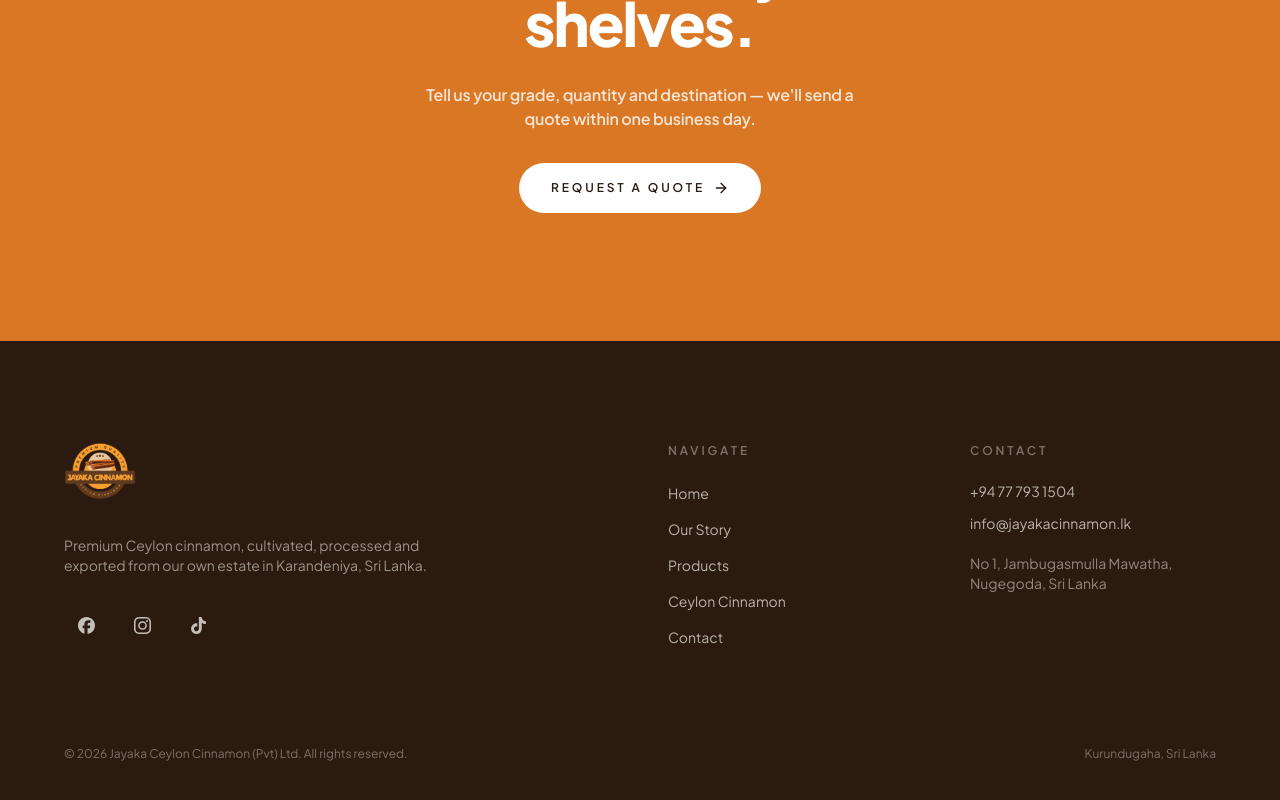
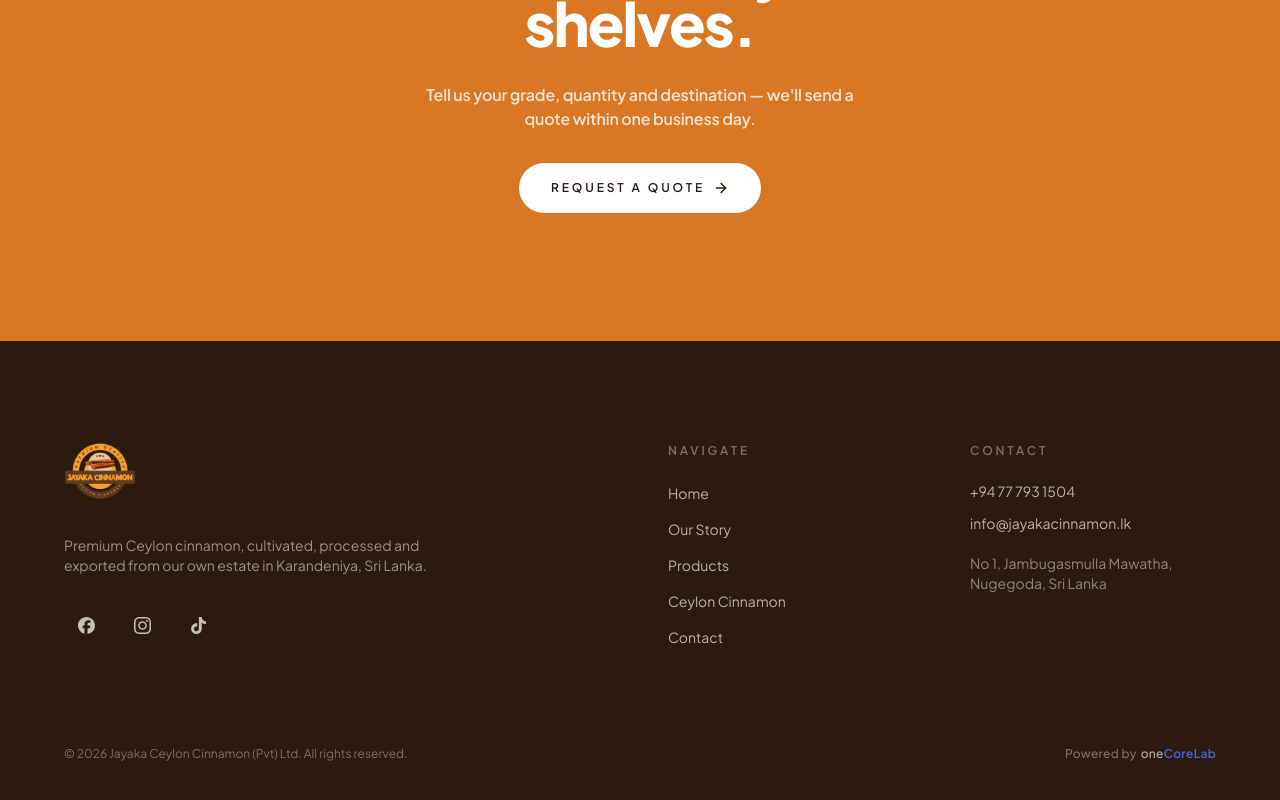
Before and after one commit to sahan2323/Jayaka3DWeb, a Next.js app: page /ceylon-cinnamon in a window 1280 px wide. Shown: the part 3528-4328 px from the top of the page. Built offline with nearby package versions, Linux system fonts and the light colour scheme.

Commit message:
added Pwoered by oneCoreLab to navbar and footer

```diff
--- a/src/components/layout/Footer.tsx
+++ b/src/components/layout/Footer.tsx
@@ -3,6 +3,7 @@
 import { navLinks } from "@/components/navigation/nav-links";
 import { Logo } from "@/components/ui/Logo";
 import { SocialIconLink } from "@/components/ui/social-icons";
+import { PoweredByCoreLab } from "@/components/ui/PoweredByCoreLab";
 
 export function Footer() {
   return (
@@ -72,7 +73,7 @@
 
         <div className="mt-16 flex flex-col items-start justify-between gap-4 border-t border-velvet/10 pt-8 text-xs text-velvet/40 sm:flex-row sm:items-center">
           <span>© {new Date().getFullYear()} Jayaka Ceylon Cinnamon (Pvt) Ltd. All rights reserved.</span>
-          <span>Kurundugaha, Sri Lanka</span>
+          <PoweredByCoreLab />
         </div>
       </div>
     </footer>
--- a/src/components/navigation/MobileMenu.tsx
+++ b/src/components/navigation/MobileMenu.tsx
@@ -5,6 +5,7 @@
 import { AnimatePresence, motion, type Variants } from "framer-motion";
 import { navLinks } from "./nav-links";
 import { cn } from "@/lib/utils";
+import { PoweredByCoreLab } from "@/components/ui/PoweredByCoreLab";
 
 const EASE_OUT = [0.16, 1, 0.3, 1] as const;
 const EASE_IN = [0.7, 0, 0.84, 0] as const;
@@ -99,9 +100,7 @@
             >
               Request a Quote
             </Link>
-            <p className="text-eyebrow text-velvet/40">
-              info@jayakacinnamon.lk &nbsp;·&nbsp; +94 77 793 1504
-            </p>
+            <PoweredByCoreLab />
           </motion.div>
         </motion.div>
       )}
--- /dev/null
+++ b/src/components/ui/PoweredByCoreLab.tsx
@@ -0,0 +1,23 @@
+interface PoweredByCoreLabProps {
+    className?: string;
+}
+
+export function PoweredByCoreLab({ className }: PoweredByCoreLabProps) {
+    return (
+
+     <a   href = "https://www.onecorelab.com"
+      target = "_blank"
+    rel = "noopener noreferrer"
+    className={`inline-flex items-center gap-1 text-xs font-medium tracking-wide text-velvet/40 transition-colors hover:text-velvet/70 ${className ?? ""}`
+}
+    >
+      <span>Powered by</span>
+       <span>
+        <span className="text-velvet/70">one</span>
+        <span className="font-semibold" style={{ color: "#4169E1" }}>
+         CoreLab
+       </span>
+      </span>
+    </a >
+  );
+}
```
Also changed, not shown: 1 other file (tests, documents, lock files or other folders).
